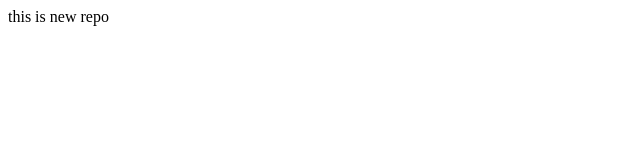
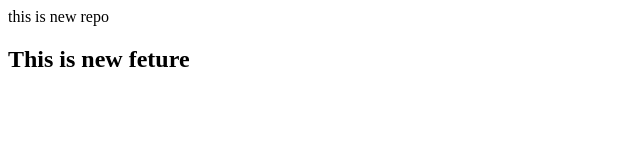
Before and after one commit to guptakaran12/LocalRepo, a plain HTML site: page index.html in a window 1280 px wide. Shown: the whole page, without its empty margins (0-640 px from the left). Drawn offline with Linux system fonts and the light colour scheme.

Commit message:
Add New Feture

```diff
--- a/index.html
+++ b/index.html
@@ -1 +1,2 @@
 <p>this is new repo</p>
+<h2>This is new feture</h2>
```
